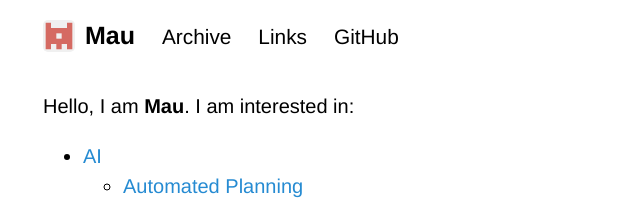
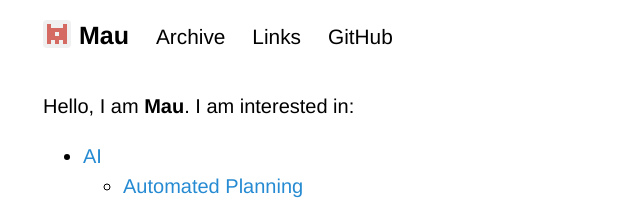
Before and after one commit to Maumagnaguagno/maumagnaguagno.github.io, a Jekyll site: the page built from index.md, in a window 1280 px wide. Shown: the top 210 px of the page, without its empty margins (217-857 px from the left). Built offline with Jekyll 4.4.1, drawn with Linux system fonts in a browser that asks for light colours; our own code applies the rules of GitHub Pages for plain Markdown files.

Commit message:
Simplify SVG logo and expand gray border

```diff
--- a/_layouts/default.html
+++ b/_layouts/default.html
@@ -17,9 +17,9 @@ layout: compress
 
 <header>
   <a href="/">
-    <svg style="float:left;margin-right:10px;border-radius:5px;background-color:#f0f0f0" viewBox="0 0 84 84" width="32" height="32">
-      <polygon fill="#d56a62" points="7,7 21,7 21,21 63,21 63,7 77,7 77,77 63,77 63,63 49,63 49,77 35,77 35,63 21,63 21,77 7,77"/>
-      <rect x="35" y="35" width="14" height="14" fill="#f0f0f0"/>
+    <svg width="28" height="28" style="float:left;margin-right:8px;border-radius:4px;shape-rendering:crispedges;background-color:#f0f0f0">
+      <polygon fill="#d56a62" points="4,4 8,4 8,8 20,8 20,4 24,4 24,24 20,24 20,20 16,20 16,24 12,24 12,20 8,20 8,24 4,24"/>
+      <rect x="12" y="12" width="4" height="4" fill="#f0f0f0"/>
     </svg>
   <b>{{ site.title }}</b></a>
   <a href="archive"><small>Archive</small></a>
```
